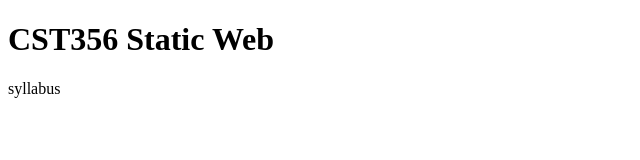
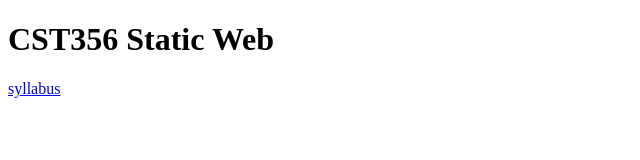
Before and after one commit to DylanFarris/CST356-Static-Web, a plain HTML site: page docs/index.html in a window 1280 px wide. Shown: the full height of the page, 0-640 px from the left. Drawn offline with Linux system fonts and the light colour scheme.

Commit message:
fixed link in index.html

```diff
--- a/docs/index.html
+++ b/docs/index.html
@@ -5,6 +5,6 @@
     </head>
     <body>
         <h1>CST356 Static Web</h1>
-        <link href="syllabus.html">syllabus</link>
+        <a href="syllabus.html">syllabus</a>
     </body>
 </html>
```
